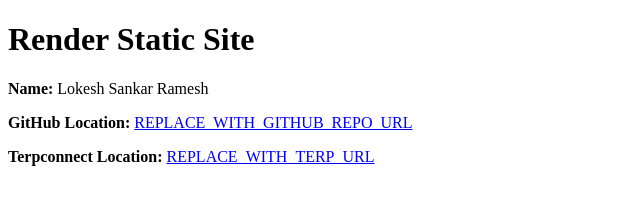
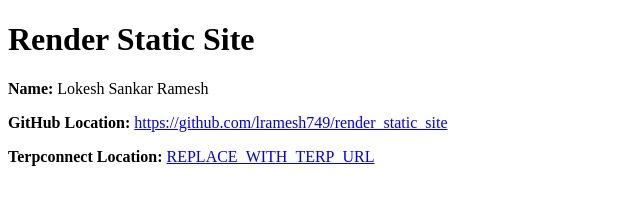
Before and after one commit to lramesh749/render_static_site, a plain HTML site: page index.html in a window 1280 px wide. Shown: the full height of the page, 0-640 px from the left. Drawn offline with Linux system fonts and the light colour scheme.

Commit message:
Update index.html

```diff
--- a/index.html
+++ b/index.html
@@ -13,7 +13,7 @@
   <p>
     <strong>GitHub Location:</strong>
     <a href="REPLACE_WITH_GITHUB_REPO_URL" target="_blank" rel="noopener">
-      REPLACE_WITH_GITHUB_REPO_URL
+      https://github.com/lramesh749/render_static_site
     </a>
   </p>
 
```
